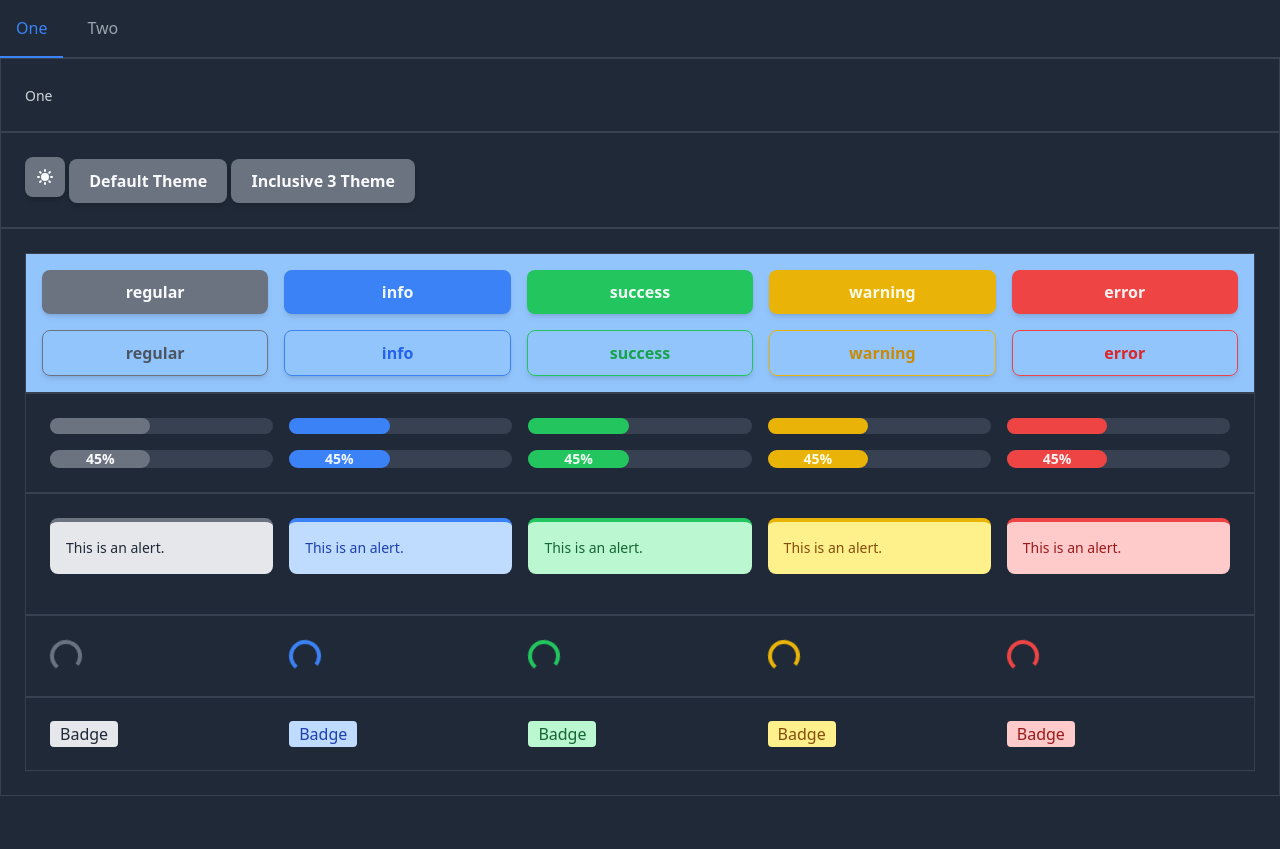
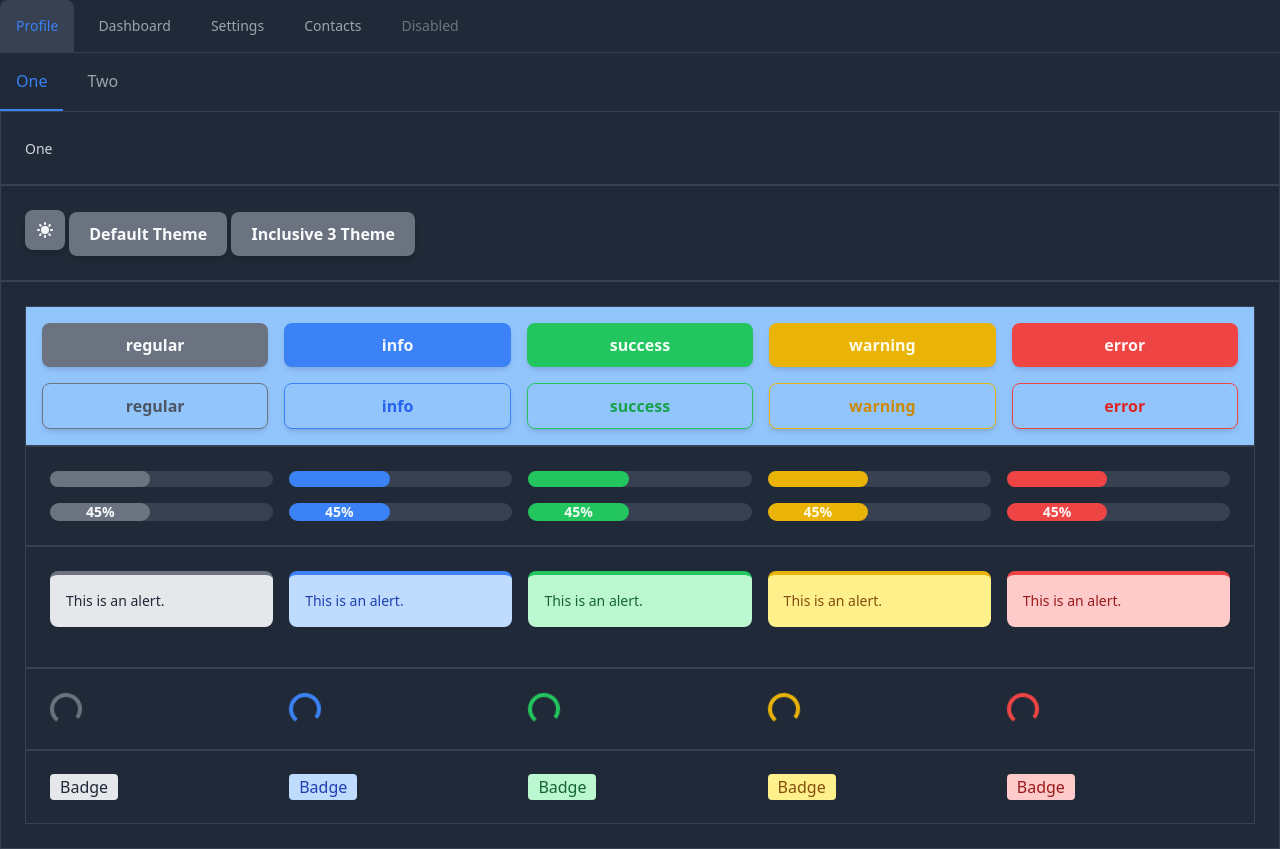
Before and after one commit to edadma/react-tailwind, a React (Create React App) app: page / in a window 1280 px wide. Before the commit the page ends 800 px from the top, so only its background shows below. Built offline with nearby package versions, Linux system fonts and the light colour scheme.

Commit message:
start coding other Tabs styles

```diff
--- a/src/Tabs.tsx
+++ b/src/Tabs.tsx
@@ -8,25 +8,24 @@ interface TabsProps
   align?: Align
   weight?: Weight
   role?: Color
+  type?: 'tab' | 'underline'
   panes: { tab: string; pane: ReactNode }[]
 }
 
-export const Tabs: React.FC<TabsProps> = ({ panes, size, align, weight, role, ...other }) => {
+export const Tabs: React.FC<TabsProps> = ({
+  panes,
+  size,
+  align,
+  weight,
+  role,
+  type = 'underline',
+  ...other
+}) => {
   const [active, setActive] = useState(0)
   const { theme } = useTheme()
-  console.log(
-    `${
-      false
-        ? `active ${colorClass(theme, 'tabs', role, 'a')}`
-        : 'text-gray-500 border-transparent hover:text-gray-600 hover:border-gray-300 dark:text-gray-400 dark:hover:text-gray-300'
-    } ${sizeClass(theme, 'tabs', size, 'text')} ${weightClass(theme, 'tabs', weight)} ${
-      theme.component.tabs.style.a
-    }`
-  )
 
   return (
     <>
-      <div className={theme.component.tabs.style.div} {...other}>
       <ul className={theme.component.tabs.style.ul}>
         {panes.map(({ tab }, index) => (
           <li className={theme.component.tabs.style.li}>
@@ -45,7 +44,6 @@ export const Tabs: React.FC<TabsProps> = ({ panes, size, align, weight, role, ..
           </li>
         ))}
       </ul>
-      </div>
       <div>{panes[active].pane}</div>
     </>
   )
--- a/src/index.tsx
+++ b/src/index.tsx
@@ -24,6 +24,46 @@ import { ThemeSwitcher } from './ThemeSwitcher'
 const App: React.FC = () => (
   <ThemeProvider>
     <ModeProvider>
+      <ul className="flex flex-wrap border-b border-gray-200 dark:border-gray-700">
+        <li className="mr-2">
+          <a
+            href="#"
+            aria-current="page"
+            className="inline-block py-4 px-4 text-sm font-medium text-center text-blue-600 bg-gray-100 rounded-t-lg active dark:bg-gray-700 dark:text-blue-500"
+          >
+            Profile
+          </a>
+        </li>
+        <li className="mr-2">
+          <a
+            href="#"
+            className="inline-block py-4 px-4 text-sm font-medium text-center text-gray-500 rounded-t-lg hover:text-gray-600 hover:bg-gray-50 dark:text-gray-400 dark:hover:bg-gray-700 dark:hover:text-gray-300"
+          >
+            Dashboard
+          </a>
+        </li>
+        <li className="mr-2">
+          <a
+            href="#"
+            className="inline-block py-4 px-4 text-sm font-medium text-center text-gray-500 rounded-t-lg hover:text-gray-600 hover:bg-gray-50 dark:text-gray-400 dark:hover:bg-gray-800 dark:hover:text-gray-300"
+          >
+            Settings
+          </a>
+        </li>
+        <li className="mr-2">
+          <a
+            href="#"
+            className="inline-block py-4 px-4 text-sm font-medium text-center text-gray-500 rounded-t-lg hover:text-gray-600 hover:bg-gray-50 dark:text-gray-400 dark:hover:bg-gray-800 dark:hover:text-gray-300"
+          >
+            Contacts
+          </a>
+        </li>
+        <li>
+          <a className="inline-block py-4 px-4 text-sm font-medium text-center text-gray-400 rounded-t-lg cursor-not-allowed dark:text-gray-500">
+            Disabled
+          </a>
+        </li>
+      </ul>
       <Tabs
         role="info"
         panes={[
--- a/src/themes/DefaultTheme.ts
+++ b/src/themes/DefaultTheme.ts
@@ -339,8 +339,7 @@ export const DefaultTheme = {
     },
     tabs: {
       style: {
-        div: 'border-b border-gray-200 dark:border-gray-700 dark:bg-gray-800',
-        ul: 'flex flex-wrap -mb-px',
+        ul: 'flex flex-wrap -mb-px border-b border-gray-200 dark:border-gray-700 dark:bg-gray-800',
         li: 'mr-2',
         a: 'inline-block py-4 px-4 text-center rounded-t-lg border-b-2',
       },
```
Lines whose indentation alone changed are shown as unchanged.
